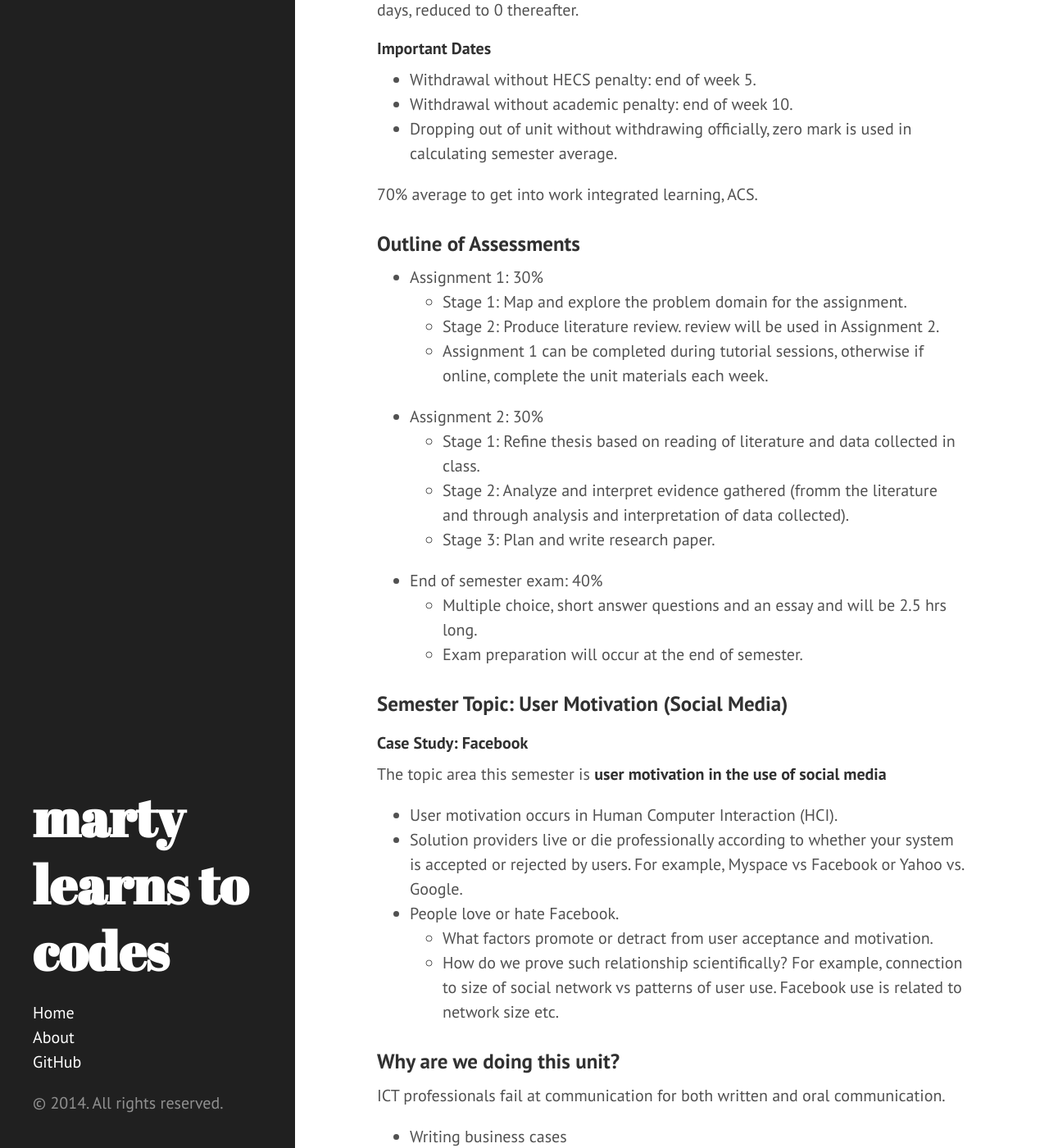
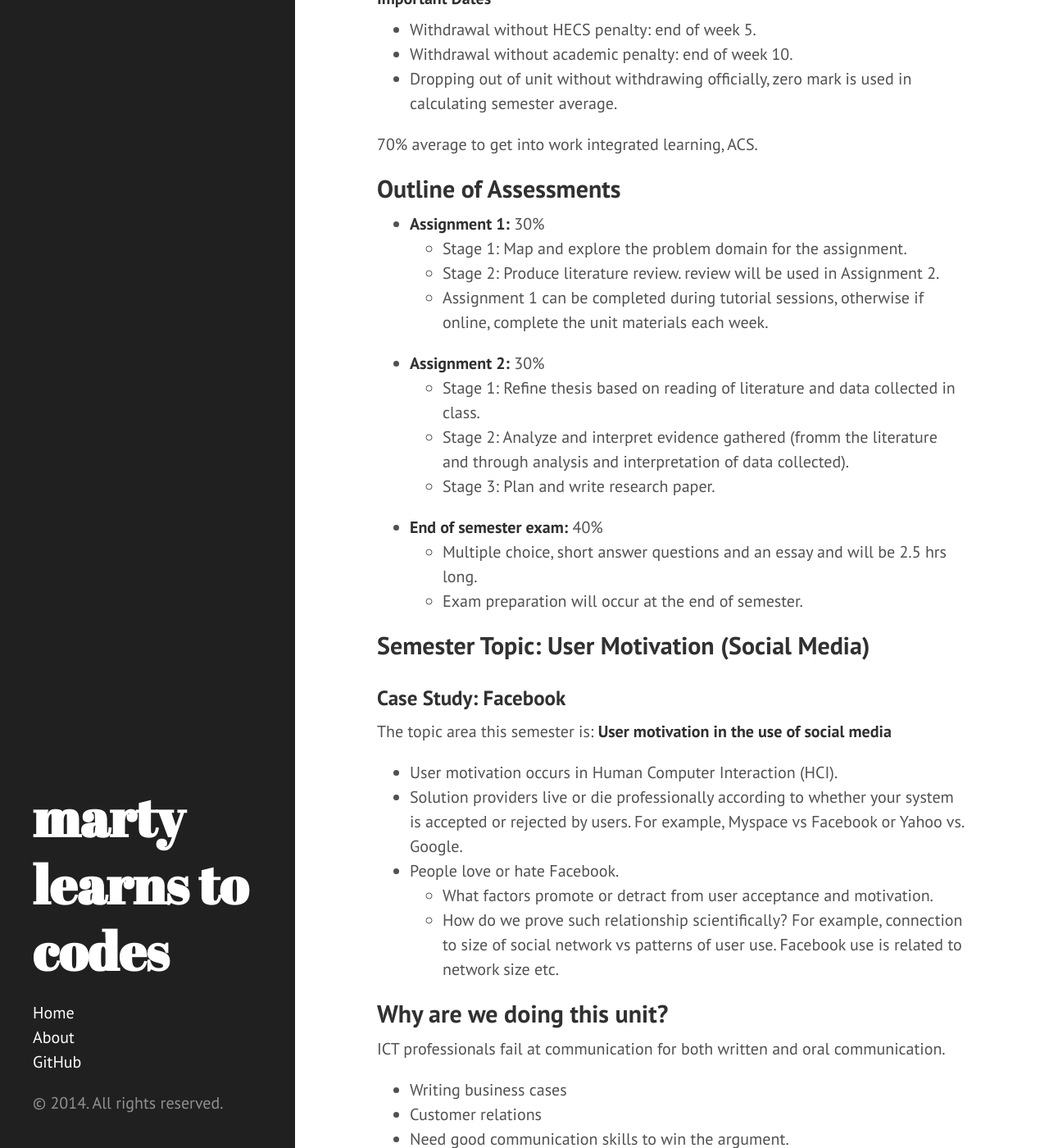
Before and after one commit to martymcflywa/martymcflywa.github.io, a Jekyll site: the page built from _posts/2014-07-24-CSG1132-lecture-1.md, in a window 1280 px wide and 1400 px high, scrolled down 627 px. Shown: the whole window at 82% size. Built offline with Jekyll 4.4.1, drawn with Linux system fonts in a browser that asks for light colours; Markdown is read by kramdown in place of the engine named in the settings; some of the changed text lies outside the part shown.

```diff
--- a/_posts/2014-07-24-CSG1132-lecture-1.md
+++ b/_posts/2014-07-24-CSG1132-lecture-1.md
@@ -20,11 +17,11 @@ Three kinds of literacy are discussed in this unit:
 
 ICT: Information Communication Technologies
 
-#### Penalties ####
+#### Penalties
 
 Penalty apply for late submission without extension. 5% per day up to 5 working days, reduced to 0 thereafter.
 
-##### Important Dates #####
+#### Important Dates
 
 - Withdrawal without HECS penalty: end of week 5.
 - Withdrawal without academic penalty: end of week 10.
@@ -32,26 +29,26 @@ Penalty apply for late submission without extension. 5% per day up to 5 working
 
 70% average to get into work integrated learning, ACS.
 
-### Outline of Assessments ###
+## Outline of Assessments
 
-- Assignment 1: 30%
+- **Assignment 1:** 30%
 	- Stage 1: Map and explore the problem domain for the assignment.
 	- Stage 2: Produce literature review. review will be used in Assignment 2.
 	- Assignment 1 can be completed during tutorial sessions, otherwise if online, complete the unit materials each week.
 
-- Assignment 2: 30%
+- **Assignment 2:** 30%
 	- Stage 1: Refine thesis based on reading of literature and data collected in class.
 	- Stage 2: Analyze and interpret evidence gathered (fromm the literature and through analysis and interpretation of data collected).
 	- Stage 3: Plan and write research paper.
 
-- End of semester exam: 40%
+- **End of semester exam:** 40%
 	- Multiple choice, short answer questions and an essay and will be 2.5 hrs long.
 	- Exam preparation will occur at the end of semester.
 
-### Semester Topic: User Motivation (Social Media) ###
-#### Case Study: Facebook ####
+## Semester Topic: User Motivation (Social Media)
+### Case Study: Facebook ###
 
-The topic area this semester is **user motivation in the use of social media**
+The topic area this semester is: **User motivation in the use of social media**
 
 - User motivation occurs in Human Computer Interaction (HCI).
 - Solution providers live or die professionally according to whether your system is accepted or rejected by users. For example, Myspace vs Facebook or Yahoo vs. Google.
@@ -59,7 +56,7 @@ The topic area this semester is **user motivation in the use of social media**
 	- What factors promote or detract from user acceptance and motivation.
 	- How do we prove such relationship scientifically? For example, connection to size of social network vs patterns of user use. Facebook use is related to network size etc.
 
-### Why are we doing this unit? ###
+## Why are we doing this unit?
 
 ICT professionals fail at communication for both written and oral communication.
 
@@ -67,11 +64,11 @@ ICT professionals fail at communication for both written and oral communication.
 - Customer relations
 - Need good communication skills to win the argument.
 
-##### Task: The IT Crowd #####
+#### Task: The IT Crowd
 
 Watch [IT Crowd](http://www.youtube.com/watch?v=RViowXuIRQ8) video: Write a list of keywords that describe how it workers are framed.
 
-##### Answer: #####
+#### Answer:
 
 - Selfish
 - Inconsiderate
@@ -81,20 +78,20 @@ Watch [IT Crowd](http://www.youtube.com/watch?v=RViowXuIRQ8) video: Write a list
 - Too technical or speaks another language
 - Short-tempered
 
-### Stay Hungry, Stay Foolish ###
+## Stay Hungry, Stay Foolish
 
 The story of a brilliant engineer vs. a brilliant communicator, Wozniak vs. Jobs. **Who do we remember?**
 
-##### Task: Steve Jobs #####
+#### Task: Steve Jobs
 
 Watch [Steve Jobs 2005 Stanford Commencement Address](http://www.youtube.com/watch?v=dwIzCGSdVNA) video: Review the video and decide whether Steve Jobs was effective as a communicator and why. For example, shaping message to event or audience, implying medium effectively, using gesture and tone, underlying reality and personal honesty. What does "stay hungry stay foolish" mean, and what does it mean for good career in ICT?
 
-##### Answer: #####
+#### Answer:
 
 - The speech was effective because the content was relevant to his audience. He used comic irony to engage attention and appeal to rebellious spirit of college students. Steve Jobs also split speach in 3 short parts, making it easier to digest and have 3 clear messages. He used personal, down to earth stories that anyone could relate to.
 - Stay hungry, stay foolish: Always set goals, don't settle for the current status quo, don't censor yourself when coming up with ideas.
 
-### Argumentation ###
+## Argumentation
 
 Form of communication to persuade with effective reasoning, based on three components:
 
@@ -103,19 +100,19 @@ Form of communication to persuade with effective reasoning, based on three compo
 - Dialectic - contest of ideas.
 These ideas date back to Aristotle and Plato.
 
-### Medium is the Message ###
+## Medium is the Message
 
 McLuhan coined the phrase "the medium is the message to convey how communication channels shape messages". Is it any different communicating in a virtual environment? How is the internet any different?
 
-##### Task: The Virtual Revolution #####
+#### Task: The Virtual Revolution
 
 Watch [The Virtual Revolution](http://www.youtube.com/watch?v=XADk9tHeJB8) video: Write down keywords that describes these differences. Describe implications flowing from these differences for communication. For example, SMS chat style writing resulting in dumbed down, de-evolving society. What does the image of monkeys infront of computers mean?
 
-##### Answer #####
+#### Answer
 
 To do...
 
-### Effective Communication ###
+## Effective Communication
 
 Why do we need effective communication:
 
@@ -125,7 +122,7 @@ Why do we need effective communication:
 - Create understandings
 - Disseminate information, understanding and knowledge.
 
-##### Task: Effective Communication #####
+#### Task: Effective Communication
 
 Which of these fits in a University environment?
 
@@ -133,32 +130,32 @@ Which of these fits in a University environment?
 - Provide feedback to lecture group
 - Online students leave feedback on Discussion Forum 1.
 
-##### Answer #####
+#### Answer
 
 To do...
 
-### Understanding messages involves more than words ###
+## Understanding messages involves more than words
 
 - How we say it - tone.
 - How we present ourselves - body language.
 - How we smell - pheromones denoting fear, anxiety.
 - Prior learning - previous experiences.
 
-##### Task: Dog With Biggest Vocabulary #####
+#### Task: Dog With Biggest Vocabulary
 
 Watch [Dog with Biggest Vocabulary](http://www.youtube.com/watch?v=M2-1Re6F2UI) video. Refer to [Interpreting Messages](#interpreting-messages) for further instructions.
 
-### Interpreting Messages ###
+## Interpreting Messages
 
-##### Task: Interpreting Messages #####
+#### Task: Interpreting Messages
 
 - In your group, what is missing from communications that utilise a virtual environment. Do humans interpret messages and react in a similar way to animals? Add feedback to week 1 discussion forum.
 - Describe possible issues and influences ie gender, age, nationality - language barrier etc.
 
-##### Answer #####
+#### Answer
 To do...
 
-### Noise ###
+## Noise
 
 Noise is anything that impedes effective communication.
 
@@ -167,7 +164,7 @@ Noise is anything that impedes effective communication.
 - Semantic noise distorts the meaning of the message (interpretation and understanding). May be brought about by lack of communication skills, knowledge, attitudes or cultural differences.
 - We will looking at techniques to reduce the semantic noise of **your** communications.
 
-### Skills - Information Literacy ###
+## Skills - Information Literacy
 
 - Knowing the right questions to ask to solve an information need.
 - Knowing how to use all the information tools available to meet this need.
@@ -176,10 +173,10 @@ Noise is anything that impedes effective communication.
 - Being able to collate, manage, interpret, analyse and understand this information.
 - So that it may be reused to create new information that becomes part of your knowledge base.
 
-##### Task: Interpreting Messages
+#### Task: Interpreting Messages
 
 Are you an information literate person? If so, what makes you literate? What areas exist for improvement. Add feedback to Week 1 discussion forum.
 
-##### Answer #####
+#### Answer
 
 To do...
```
Also changed, not shown: other parts of _posts/2014-07-24-CSG1132-lecture-1.md (+2 -5 lines).
